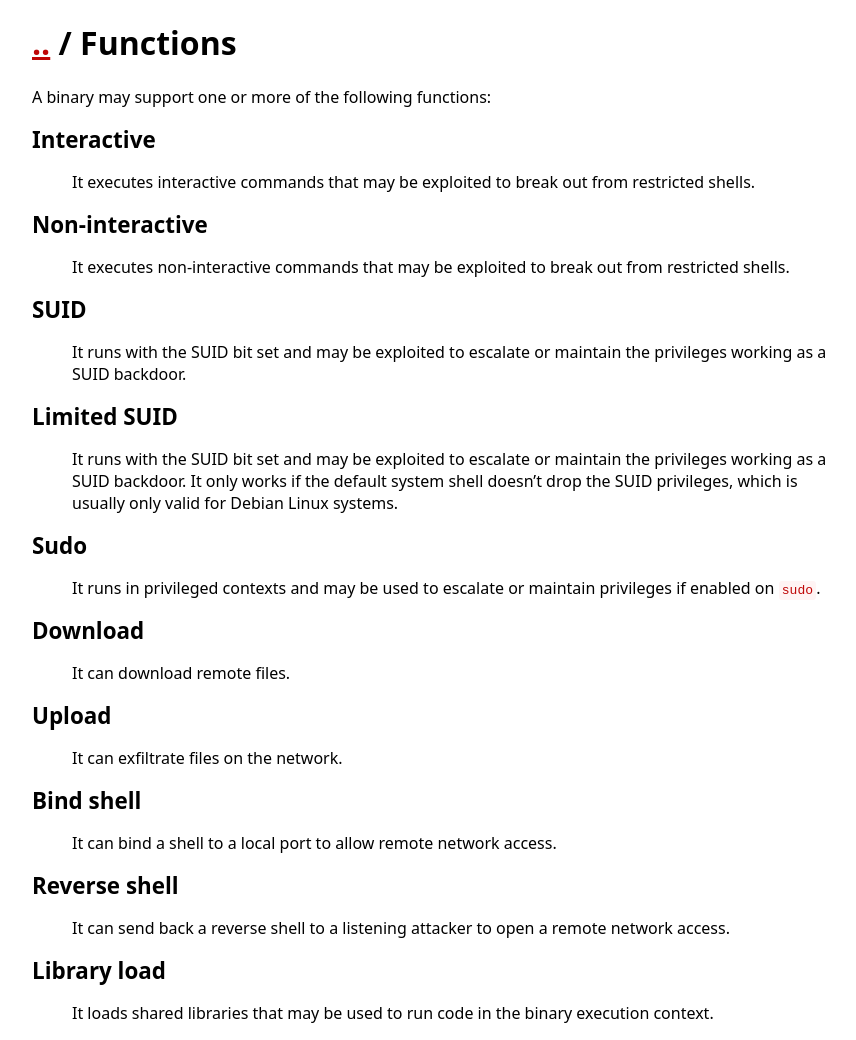
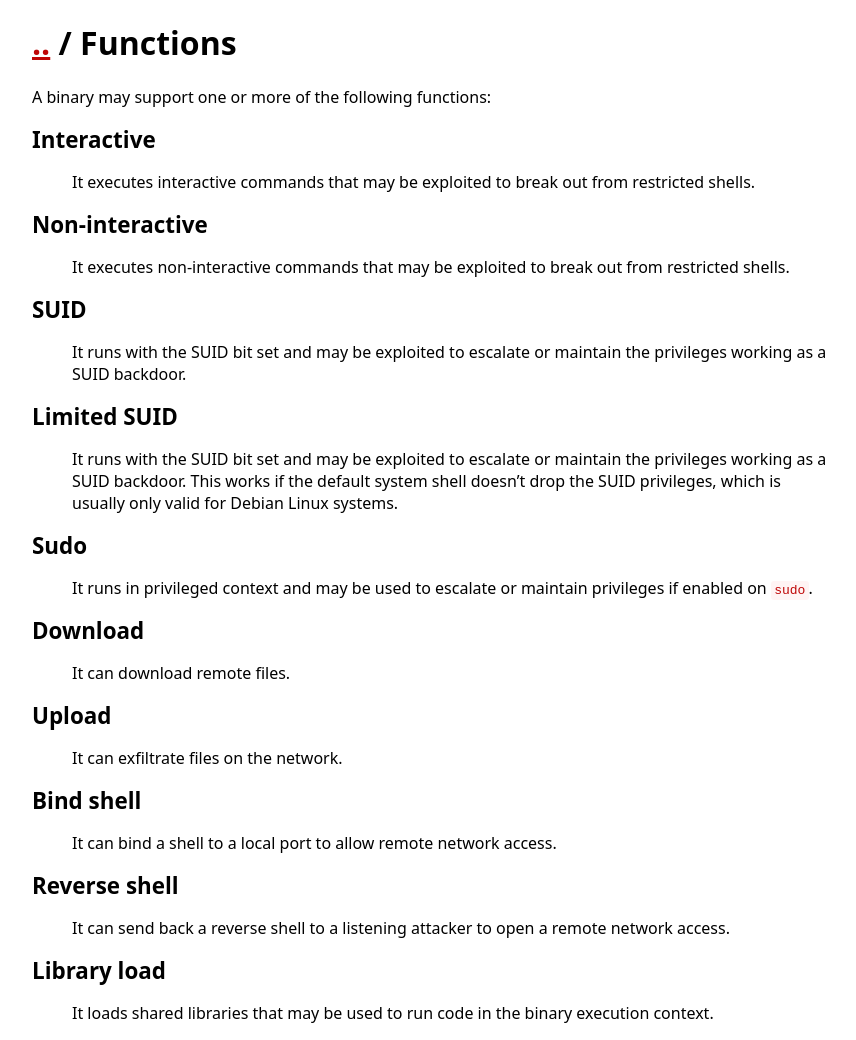
Before and after one commit to GTFOBins/GTFOBins.github.io, a Jekyll site: the page built from functions.md, in a window 1280 px wide. Shown: the whole page, without its empty margins (208-1064 px from the left). Built offline with Jekyll 4.4.1, drawn with Linux system fonts in a browser that asks for light colours.

Commit message:
Slight rephrase

```diff
--- a/_data/functions.yml
+++ b/_data/functions.yml
@@ -12,11 +12,11 @@ suid-enabled:
 
 suid-limited:
   label: Limited SUID
-  description: It runs with the SUID bit set and may be exploited to escalate or  maintain the privileges working as a SUID backdoor. It only works if the default system shell doesn't drop the SUID privileges, which is usually only valid for Debian Linux systems.
+  description: It runs with the SUID bit set and may be exploited to escalate or  maintain the privileges working as a SUID backdoor. This works if the default system shell doesn't drop the SUID privileges, which is usually only valid for Debian Linux systems.
 
 sudo-enabled:
   label: Sudo
-  description: It runs in privileged contexts and may be used to escalate or maintain privileges if enabled on `sudo`.
+  description: It runs in privileged context and may be used to escalate or maintain privileges if enabled on `sudo`.
 
 download:
   label: Download
```
